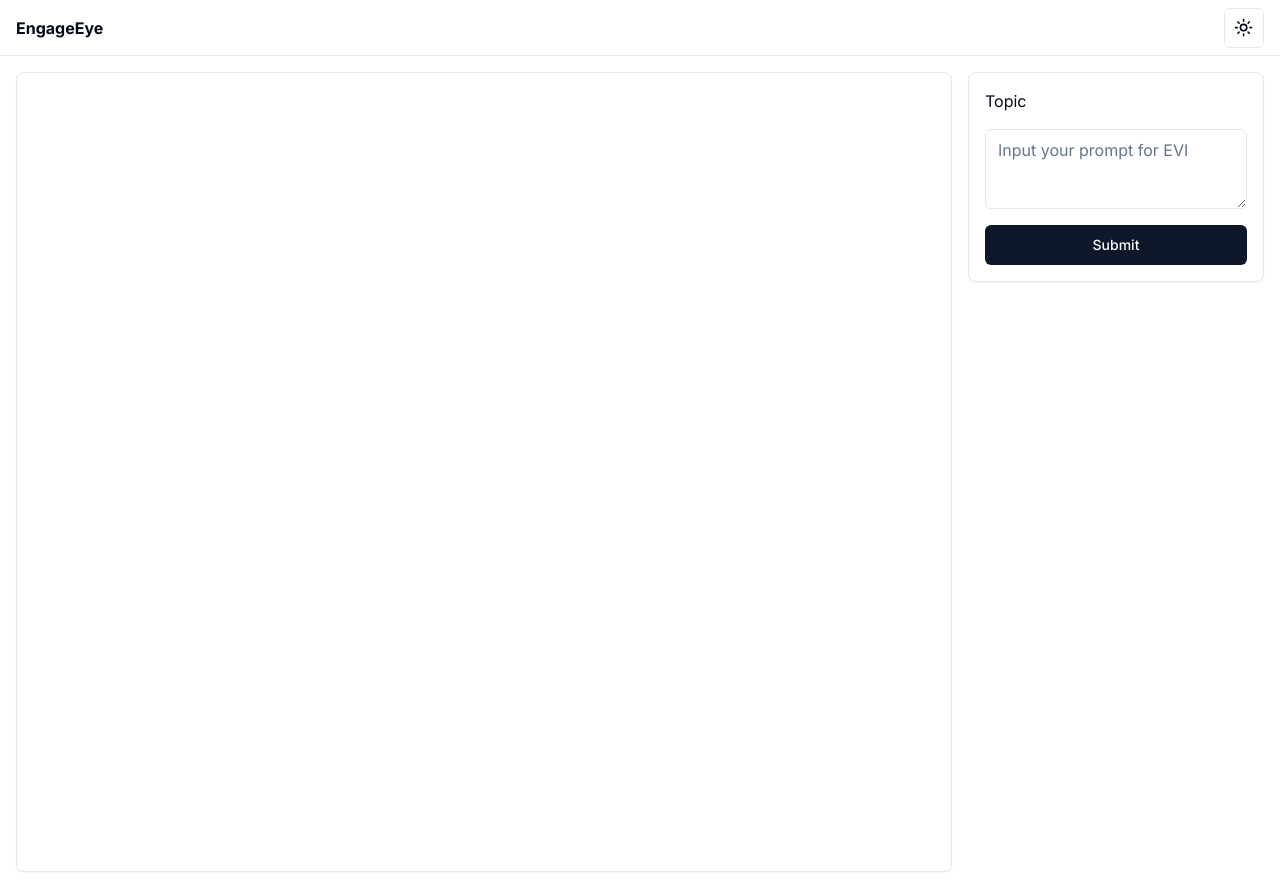
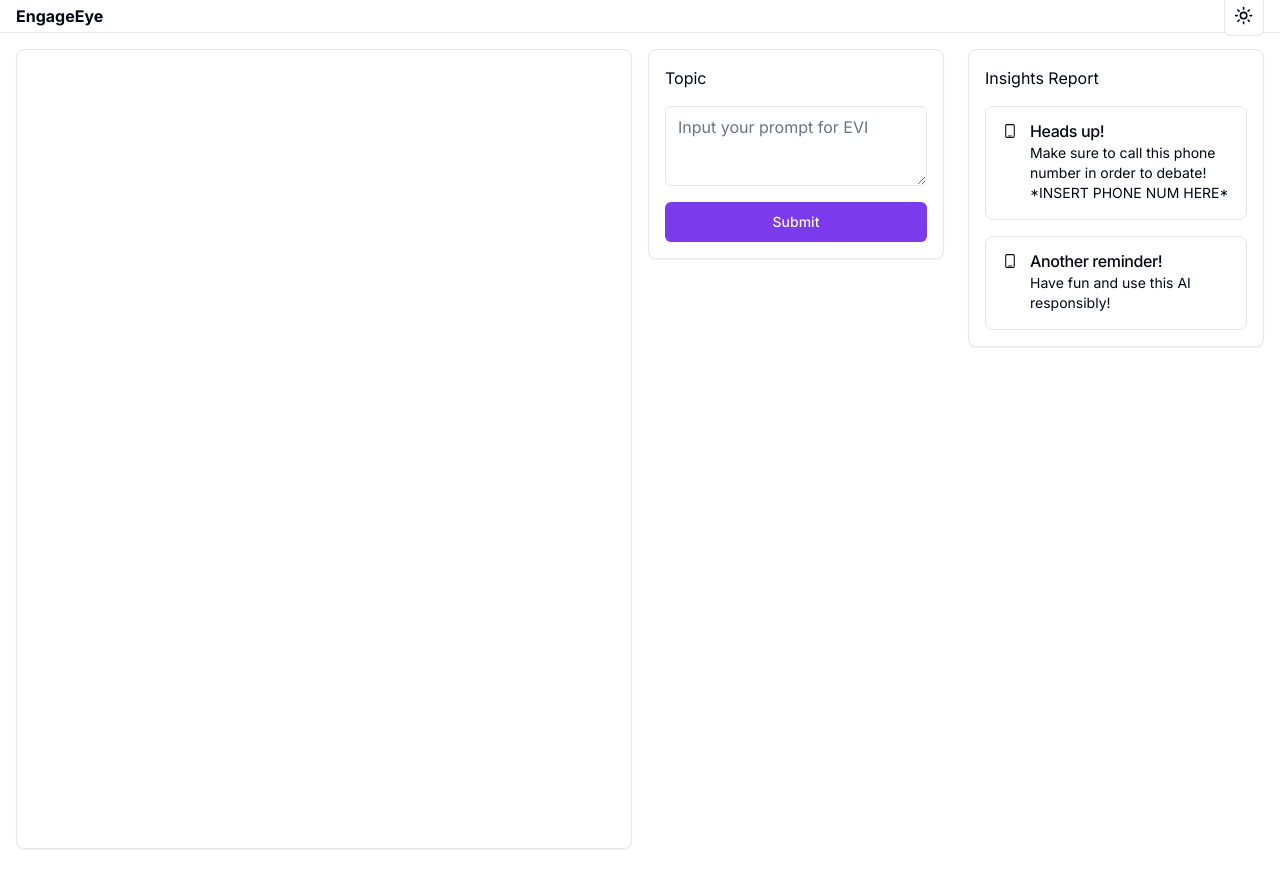
Before and after one commit to sumtzehern/CiceroAi, a Next.js app: page / in a window 1280 px wide. After the commit the page ends 865 px from the top, so only its background shows below. Built offline with nearby package versions, Linux system fonts and the light colour scheme; no server answers.

Commit message:
Updated changes for main page styling

```diff
--- a/package.json
+++ b/package.json
@@ -10,6 +10,7 @@
   },
   "dependencies": {
     "@radix-ui/react-dropdown-menu": "^2.1.1",
+    "@radix-ui/react-icons": "^1.3.0",
     "@radix-ui/react-slot": "^1.1.0",
     "class-variance-authority": "^0.7.0",
     "clsx": "^2.1.1",
--- a/src/app/globals.css
+++ b/src/app/globals.css
@@ -2,69 +2,54 @@
   @tailwind components;
   @tailwind utilities;
 
+
 @layer base {
   :root {
     --background: 0 0% 100%;
-      --foreground: 222.2 84% 4.9%;
-
+    --foreground: 224 71.4% 4.1%;
     --card: 0 0% 100%;
-      --card-foreground: 222.2 84% 4.9%;
-
+    --card-foreground: 224 71.4% 4.1%;
     --popover: 0 0% 100%;
-      --popover-foreground: 222.2 84% 4.9%;
-
-      --primary: 222.2 47.4% 11.2%;
-      --primary-foreground: 210 40% 98%;
-
-      --secondary: 210 40% 96.1%;
-      --secondary-foreground: 222.2 47.4% 11.2%;
-
-      --muted: 210 40% 96.1%;
-      --muted-foreground: 215.4 16.3% 46.9%;
-
-      --accent: 210 40% 96.1%;
-      --accent-foreground: 222.2 47.4% 11.2%;
-
+    --popover-foreground: 224 71.4% 4.1%;
+    --primary: 262.1 83.3% 57.8%;
+    --primary-foreground: 210 20% 98%;
+    --secondary: 220 14.3% 95.9%;
+    --secondary-foreground: 220.9 39.3% 11%;
+    --muted: 220 14.3% 95.9%;
+    --muted-foreground: 220 8.9% 46.1%;
+    --accent: 220 14.3% 95.9%;
+    --accent-foreground: 220.9 39.3% 11%;
     --destructive: 0 84.2% 60.2%;
-      --destructive-foreground: 210 40% 98%;
-
-      --border: 214.3 31.8% 91.4%;
-      --input: 214.3 31.8% 91.4%;
-      --ring: 222.2 84% 4.9%;
-
+    --destructive-foreground: 210 20% 98%;
+    --border: 220 13% 91%;
+    --input: 220 13% 91%;
+    --ring: 262.1 83.3% 57.8%;
     --radius: 0.5rem;
   }
 
   .dark {
-      --background: 222.2 84% 4.9%;
-      --foreground: 210 40% 98%;
-
-      --card: 222.2 84% 4.9%;
-      --card-foreground: 210 40% 98%;
-
-      --popover: 222.2 84% 4.9%;
-      --popover-foreground: 210 40% 98%;
-
-      --primary: 210 40% 98%;
-      --primary-foreground: 222.2 47.4% 11.2%;
-
-      --secondary: 217.2 32.6% 17.5%;
-      --secondary-foreground: 210 40% 98%;
-
-      --muted: 217.2 32.6% 17.5%;
-      --muted-foreground: 215 20.2% 65.1%;
-
-      --accent: 217.2 32.6% 17.5%;
-      --accent-foreground: 210 40% 98%;
-
+    --background: 224 71.4% 4.1%;
+    --foreground: 210 20% 98%;
+    --card: 224 71.4% 4.1%;
+    --card-foreground: 210 20% 98%;
+    --popover: 224 71.4% 4.1%;
+    --popover-foreground: 210 20% 98%;
+    --primary: 263.4 70% 50.4%;
+    --primary-foreground: 210 20% 98%;
+    --secondary: 215 27.9% 16.9%;
+    --secondary-foreground: 210 20% 98%;
+    --muted: 215 27.9% 16.9%;
+    --muted-foreground: 217.9 10.6% 64.9%;
+    --accent: 215 27.9% 16.9%;
+    --accent-foreground: 210 20% 98%;
     --destructive: 0 62.8% 30.6%;
-      --destructive-foreground: 210 40% 98%;
-
-      --border: 217.2 32.6% 17.5%;
-      --input: 217.2 32.6% 17.5%;
-      --ring: 212.7 26.8% 83.9%;
+    --destructive-foreground: 210 20% 98%;
+    --border: 215 27.9% 16.9%;
+    --input: 215 27.9% 16.9%;
+    --ring: 263.4 70% 50.4%;
   }
 }
+
 
   @layer base {
     * {
--- a/src/app/page.tsx
+++ b/src/app/page.tsx
@@ -5,7 +5,7 @@ import Roomspage from "./rooms";
 export default function Home() {
   return (
     <main>
-      <div className=" p-4 flex h-14 items-center justify-between supports-backdrop-blur:bg-background/60 sticky top-0 z-50 w-full border-b bg-background/95 backdrop-blur">
+      <div className=" p-4 flex h-7 items-center justify-between supports-backdrop-blur:bg-background/60 sticky top-0 z-50 w-full border-b bg-background/95 backdrop-blur">
         <span className="font-bold">EngageEye</span>
         <ModeToggle />
       </div>
--- a/src/app/rooms.tsx
+++ b/src/app/rooms.tsx
@@ -3,11 +3,14 @@
 import { Textarea } from "@/components/ui/textarea";
 import CameraView from "./cameraView";
 import { Button } from "@/components/ui/button";
+import PhoneIcon from "@/components/ui/phoneIcon"
+import { Alert, AlertDescription, AlertTitle } from "@/components/ui/alert"
+
 
 export default function Roomspage() {
   return (
     <div className="grid grid-cols-4 min-h-screen">
-      <div className="col-span-3 p-4 pr-2">
+      <div className="col-span-2 p-4 pr-2">
         <div className="rounded-lg border bg-card text-card-foreground shadow-sm p-4 min-h-screen flex items-start justify-center">
           <CameraView />
         </div>
@@ -20,6 +23,30 @@ export default function Roomspage() {
           <Button variant="default" className="w-full">Submit</Button>
         </div>
       </div>
+
+      <div className="col-span-1 p-4 pl-2 flex flex-col">
+        <div className="rounded-lg border bg-card text-card-foreground shadow-sm p-4 flex flex-col gap-4">
+          <h1 className="text-base">Insights Report</h1>
+
+          <Alert>
+            <PhoneIcon className="h-4 w-4" />
+            <AlertTitle>Heads up!</AlertTitle>
+            <AlertDescription>
+              Make sure to call this phone number in order to debate! *INSERT PHONE NUM HERE*
+            </AlertDescription>
+          </Alert>
+
+          <Alert>
+            <PhoneIcon className="h-4 w-4" />
+            <AlertTitle>Another reminder!</AlertTitle>
+            <AlertDescription>
+              Have fun and use this AI responsibly!
+            </AlertDescription>
+          </Alert>
+          {/* <Textarea placeholder="Input your prompt for EVI" className="text-base text-gray-600"/> */}
+          {/* <Button variant="default" className="w-full">Submit</Button> */}
+        </div>
+      </div>
     </div>
   );
 }
--- /dev/null
+++ b/src/components/ui/alert.tsx
@@ -0,0 +1,59 @@
+import * as React from "react"
+import { cva, type VariantProps } from "class-variance-authority"
+
+import { cn } from "@/lib/utils"
+
+const alertVariants = cva(
+  "relative w-full rounded-lg border p-4 [&>svg~*]:pl-7 [&>svg+div]:translate-y-[-3px] [&>svg]:absolute [&>svg]:left-4 [&>svg]:top-4 [&>svg]:text-foreground",
+  {
+    variants: {
+      variant: {
+        default: "bg-background text-foreground",
+        destructive:
+          "border-destructive/50 text-destructive dark:border-destructive [&>svg]:text-destructive",
+      },
+    },
+    defaultVariants: {
+      variant: "default",
+    },
+  }
+)
+
+const Alert = React.forwardRef<
+  HTMLDivElement,
+  React.HTMLAttributes<HTMLDivElement> & VariantProps<typeof alertVariants>
+>(({ className, variant, ...props }, ref) => (
+  <div
+    ref={ref}
+    role="alert"
+    className={cn(alertVariants({ variant }), className)}
+    {...props}
+  />
+))
+Alert.displayName = "Alert"
+
+const AlertTitle = React.forwardRef<
+  HTMLParagraphElement,
+  React.HTMLAttributes<HTMLHeadingElement>
+>(({ className, ...props }, ref) => (
+  <h5
+    ref={ref}
+    className={cn("mb-1 font-medium leading-none tracking-tight", className)}
+    {...props}
+  />
+))
+AlertTitle.displayName = "AlertTitle"
+
+const AlertDescription = React.forwardRef<
+  HTMLParagraphElement,
+  React.HTMLAttributes<HTMLParagraphElement>
+>(({ className, ...props }, ref) => (
+  <div
+    ref={ref}
+    className={cn("text-sm [&_p]:leading-relaxed", className)}
+    {...props}
+  />
+))
+AlertDescription.displayName = "AlertDescription"
+
+export { Alert, AlertTitle, AlertDescription }
--- /dev/null
+++ b/src/components/ui/phoneIcon.tsx
@@ -0,0 +1,26 @@
+// components/ui/PhoneIcon.tsx
+import React from 'react';
+
+const PhoneIcon: React.FC<React.SVGProps<SVGSVGElement>> = (props) => {
+  return (
+    <svg
+      width="15"
+      height="15"
+      viewBox="0 0 15 15"
+      fill="none"
+      xmlns="http://www.w3.org/2000/svg"
+      {...props}
+    >
+      <path
+        d="M4 2.5C4 2.22386 4.22386 2 4.5 2H10.5C10.7761 2 11 2.22386 11 2.5V12.5C11 12.7761 10.7761 13 10.5 13H4.5C4.22386 13 4 12.7761 4 12.5V2.5ZM4.5 1C3.67157 1 3 1.67157 3 2.5V12.5C3 13.3284 3.67157 14 4.5 14H10.5C11.3284 14 12 13.3284 12 12.5V2.5C12 1.67157 11.3284 1 10.5 1H4.5ZM6 11.65C5.8067 11.65 5.65 11.8067 5.65 12C5.65 12.1933 5.8067 12.35 6 12.35H9C9.1933 12.35 9.35 12.1933 9.35 12C9.35 11.8067 9.1933 11.65 9 11.65H6Z"
+        fill="currentColor"
+        fillRule="evenodd"
+        clipRule="evenodd"
+        data-darkreader-inline-fill=""
+        // style={{ "--darkreader-inline-fill": "currentColor" }}
+      />
+    </svg>
+  );
+};
+
+export default PhoneIcon;
```
Also changed, not shown: 1 other file (tests, documents, lock files or other folders). Lines whose indentation alone changed are shown as unchanged.
